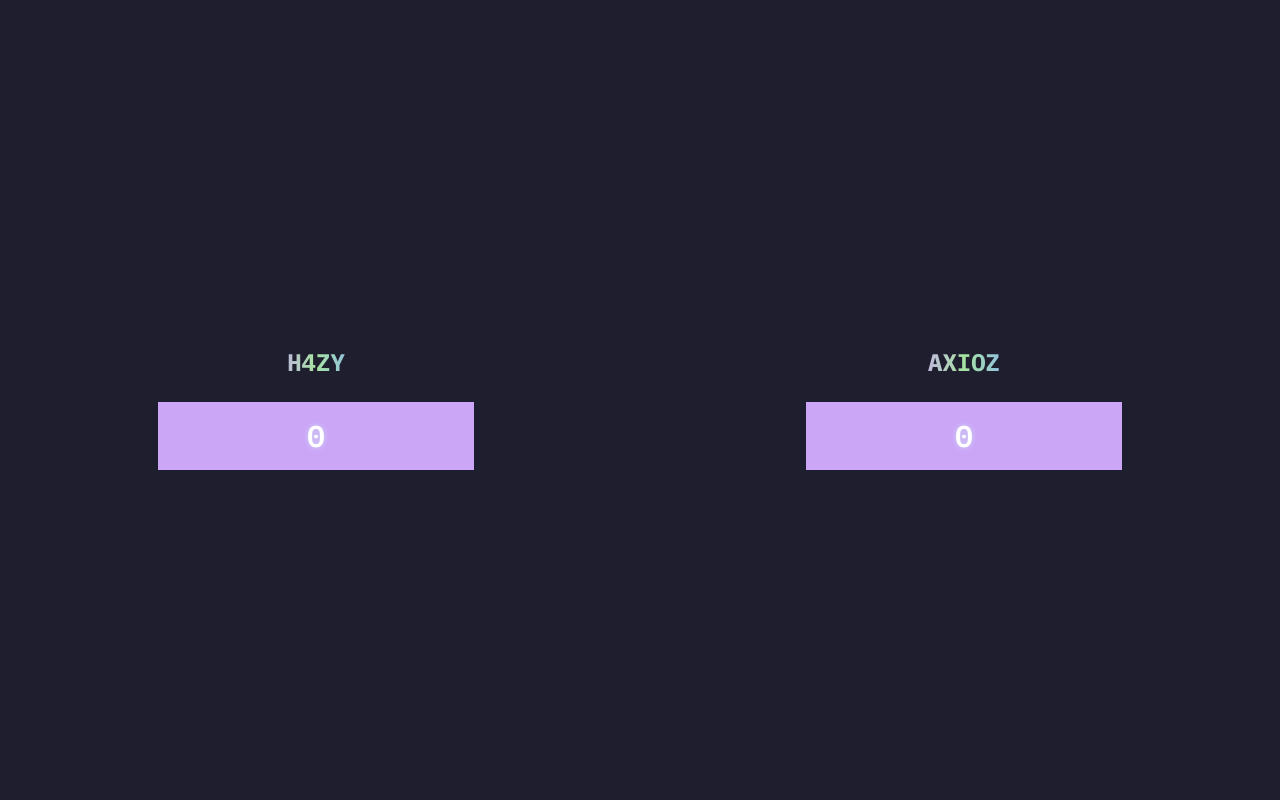
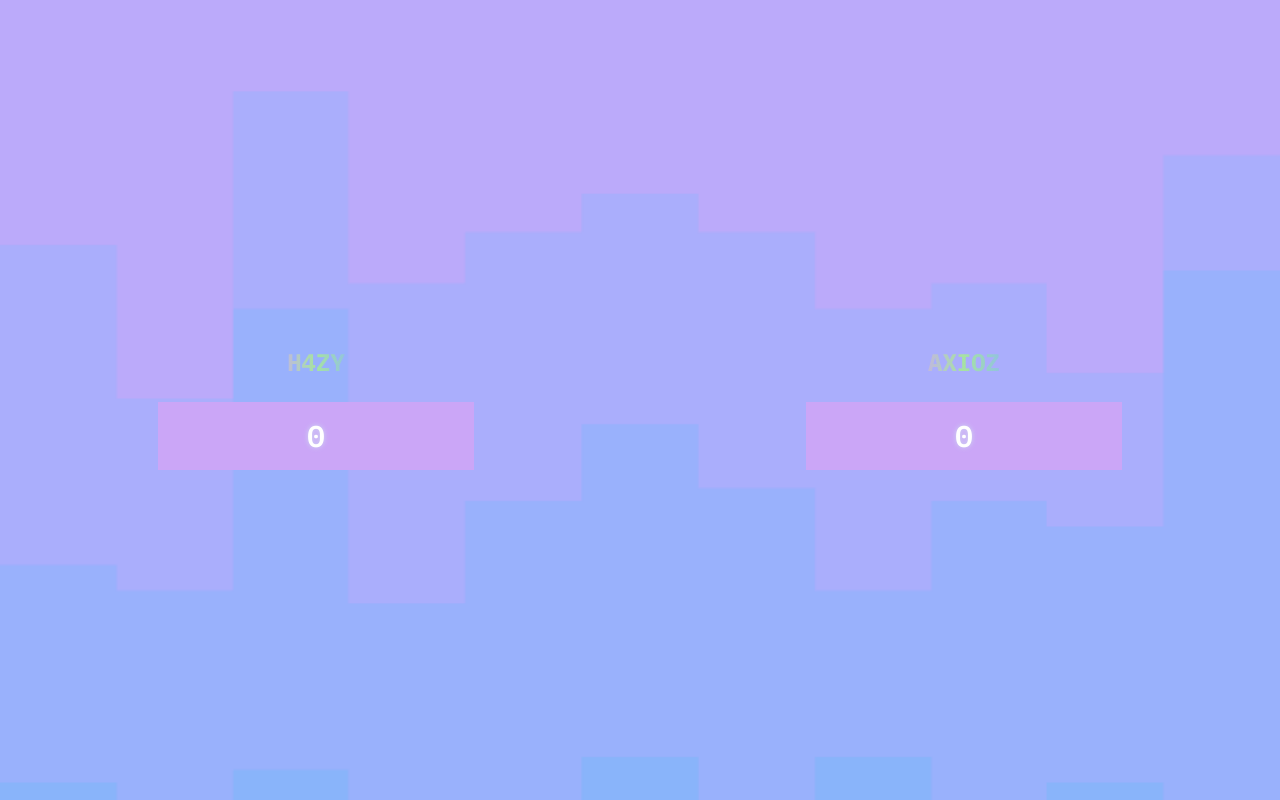
Before and after one commit to HAAZIQ-ALI/karou, a plain HTML site: page something.html in a window 1280 px wide. Drawn offline with nearby package versions, Linux system fonts and the light colour scheme.

Commit message:
Update something.html

```diff
--- a/something.html
+++ b/something.html
@@ -8,7 +8,7 @@
     <link rel="stylesheet" href="styles.css">
   </head>
   <body class="font-ibm bg-[#1E1E2E] m-0 p-0">
-    <section class="w-full grid grid-cols-2 gap-4 justify-center items-center min-h-screen">
+    <section class="w-full grid grid-cols-2 gap-4 justify-center items-center min-h-screen w-full bg-[url('stacked-steps-haikei.png')]  bg-cover bg-center ">
 
       <div class="flex flex-col items-center ">
         <h1 class="font-bold text-2xl  bg-clip-text text-transparent bg-gradient-to-r from-[#CBA6F7] via-[#A6E3A1] to-[#89B4FA] p-4 text-center">
```
